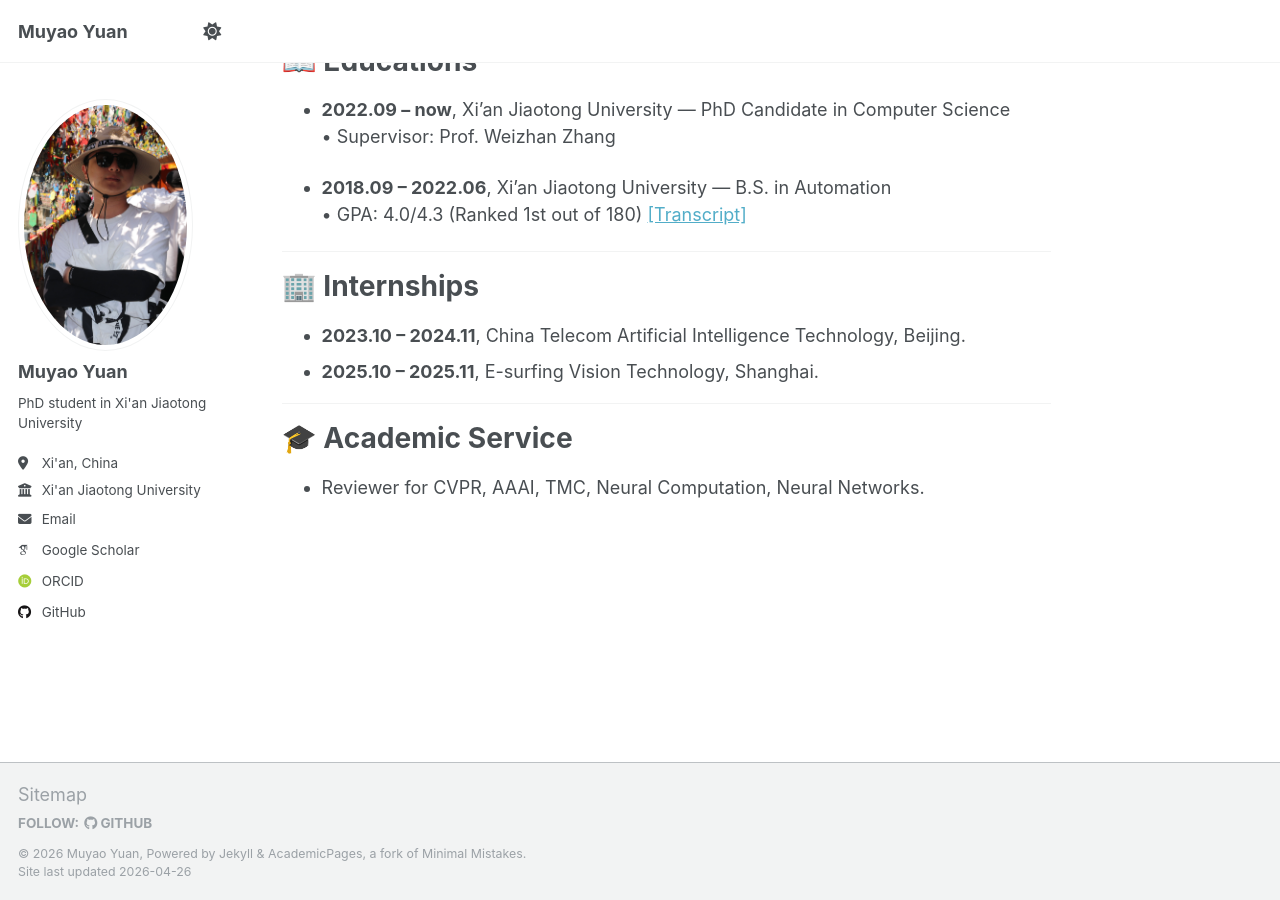
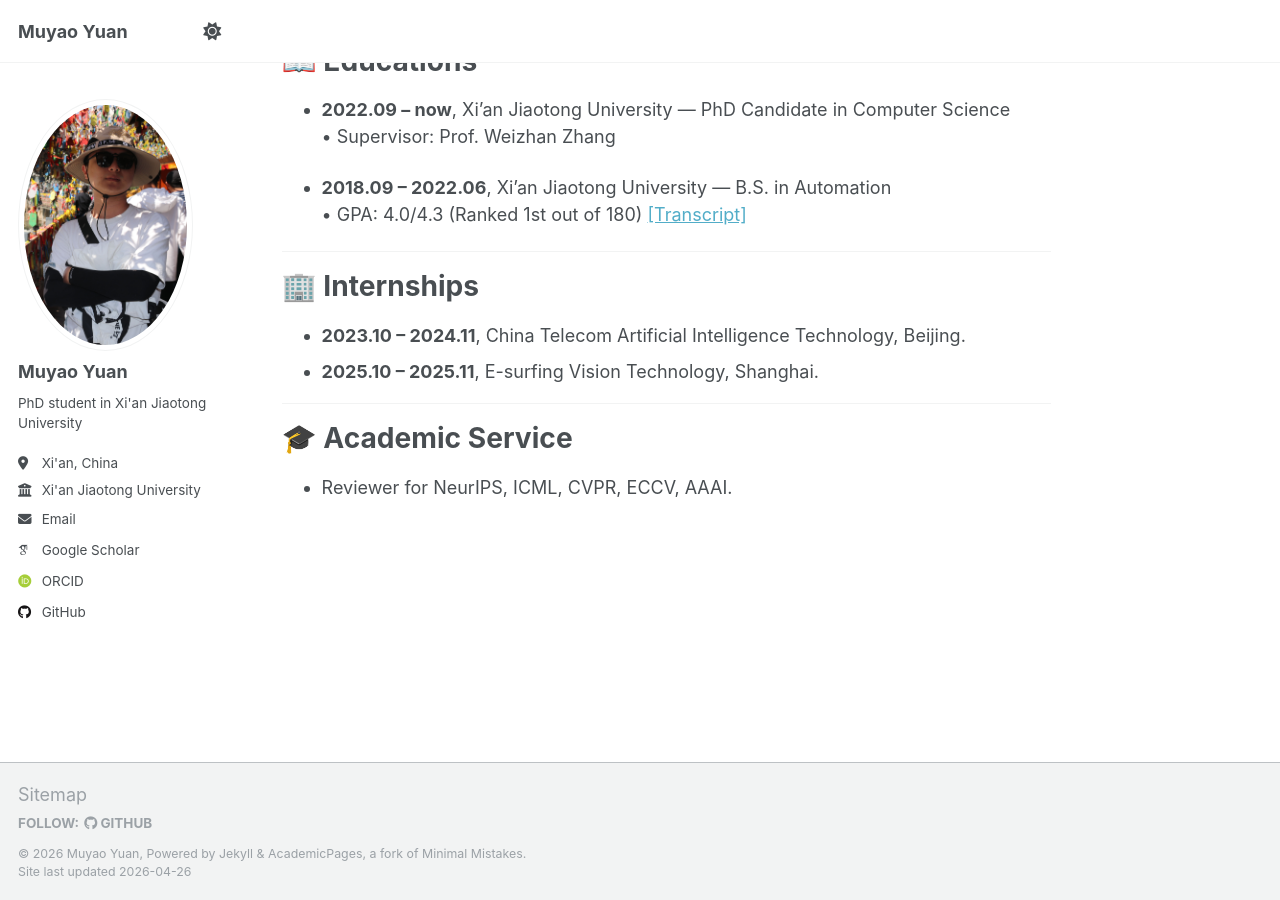
Before and after one commit to MuyaoYuan/MuyaoYuan.github.io, a Jekyll site: the page built from _pages/about.md, in a window 1280 px wide and 900 px high, scrolled down 2547 px. Built offline with Jekyll 4.4.1, drawn with Linux system fonts in a browser that asks for light colours; some web fonts are replaced.

Commit message:
Update reviewer list for academic service section

```diff
--- a/_pages/about.md
+++ b/_pages/about.md
@@ -269,4 +269,4 @@ I am **Muyao Yuan** (袁慕遥), a Ph.D. candidate in the MOEKLINNS Lab at Xi'an
 
 🎓 Academic Service
 ======
-- Reviewer for CVPR, AAAI, TMC, Neural Computation, Neural Networks.
+- Reviewer for NeurIPS, ICML, CVPR, ECCV, AAAI.
```
